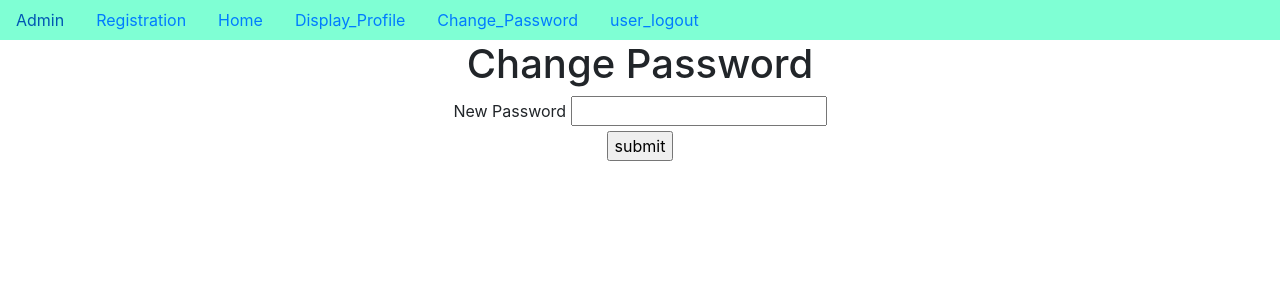
After one commit to AchyuthSiddha/User_Registration_Form, a Django app: page /Change_Password/ in a window 1280 px wide. The commit adds this page. Shown: the top 300 px of the page. Run offline with Django 4.2, Linux system fonts and the light colour scheme; a user stored in the database is signed in.

Commit message:
first commit

```diff
--- a/Registration_Form/urls.py
+++ b/Registration_Form/urls.py
@@ -26,7 +26,8 @@ urlpatterns = [
     path('Home/',Home,name='Home'),
     path('user_login/',user_login,name='user_login'),
     path('User_logout/',User_logout,name='User_logout'),
-
+    path('Display_Profile/',Display_Profile,name='Display_Profile'),
+    path('Change_Password/',Change_Password,name='Change_Password'),
 
 
 
--- a/app1/views.py
+++ b/app1/views.py
@@ -71,3 +71,22 @@ def user_login(request):
 def User_logout(request):
     logout(request)
     return HttpResponseRedirect(reverse('Home'))
+
+def Display_Profile(request):
+    username=request.session.get('username')
+    UO=User.objects.get(username=username)
+    PO=Profile.objects.get(username=UO)
+    d={'UO':UO,'PO':PO}
+    return render(request,'Display_Profile.html',d)
+
+@login_required
+def Change_Password(request):
+    if request.method=='POST':
+        pw=request.POST['pw']
+        username=request.session.get('username')
+        UO=User.objects.get(username=username)
+        UO.set_password(pw)
+        UO.save()
+        return HttpResponse("Password Sucessfully changed:")
+
+    return render(request,'Change_Password.html')
--- /dev/null
+++ b/templates/Change_Password.html
@@ -0,0 +1,13 @@
+{% extends 'Dummy.html' %}
+{% block body_block %}
+<center>
+    <h1>Change Password</h1>
+    <form  method="POST">
+        {% csrf_token %}
+        <label for="pw">New Password</label>
+        <input type="password" name="pw" id="pw">
+        <br>
+        <input type="submit" value="submit">
+    </form>
+</center>
+{% endblock %}
--- a/templates/Dummy.html
+++ b/templates/Dummy.html
@@ -12,12 +12,15 @@
     {% endblock %}
   </head>
   <body>
-    <nav class="nav" style="background-color: brown;">
+    <nav class="nav" style="background-color: aquamarine;">
         <a href="{% url 'admin:index' %}" class="nav-link">Admin</a>
         <a href="{% url 'Registration' %}" class="nav-link">Registration</a>
         <a href="{% url 'Home' %}" class="nav-link">Home</a>
 
+
         {% if user.is_authenticated %}
+        <a href="{% url 'Display_Profile' %}" class="nav-link">Display_Profile</a>
+        <a href="{% url 'Change_Password' %}" class="nav-link">Change_Password</a>
         <a href="{% url 'User_logout' %}" class="nav-link">user_logout</a>
         {% else %}
         <a href="{% url 'user_login' %}" class="nav-link">user_login</a>
--- a/templates/user_login.html
+++ b/templates/user_login.html
@@ -8,8 +8,10 @@
     <label for="username">username</label>
     <input type="text" name="username" id="username">
     <br>
+    <br>
     <label for="password">Password</label>
     <input type="password" name="password" id="password">
+    <br>
     <br>
     <input type="submit" value="User_login">
 </form>
```
Also changed, not shown: templates/Display_Profile.html (added, +13 -0 lines), app1/models.py (line endings or trailing spaces), db.sqlite3, media/Achyuth/ACHUTH.jpg (deleted), media/Achyuth/ACHYUTH.jpg (added), media/Achyuth/Achyuth.jpeg (added), media/Achyuth/Achyuth1.jpg (deleted), media/Achyuth/aadhar_card.jpeg (deleted), media/Achyuth/achyuth_img.jpg (added), media/Achyuth/inter.jpg (added), media/Achyuth/ramesh_pan.jpeg (deleted), media/Achyuth/ramesh_pan_1zzCrp0.jpeg (deleted), media/Achyuth/ramesh_pan_D6L1PPT.jpeg (deleted), media/Achyuth/ramesh_photo.jpeg (deleted), 1 more files.
